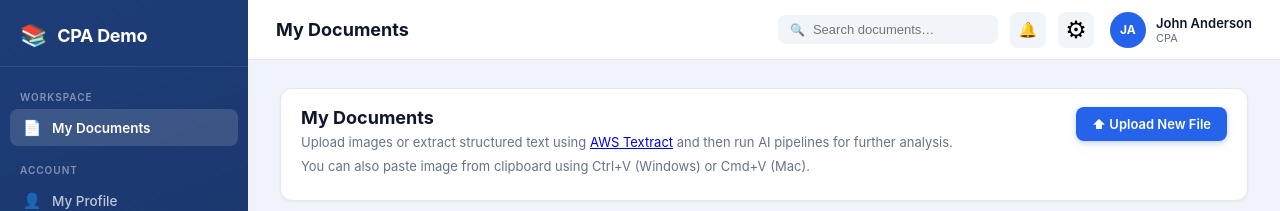
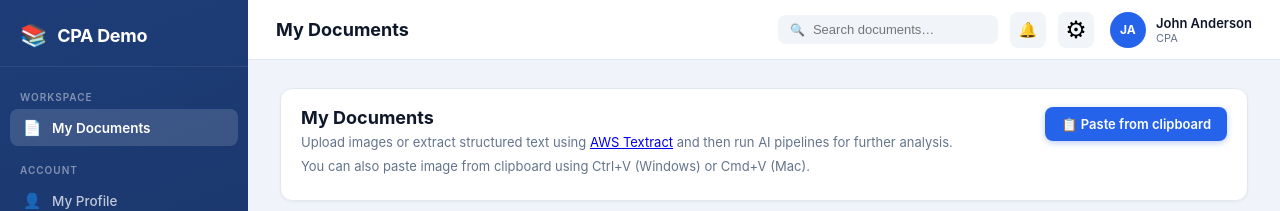
Before and after one commit to hza/cpademo, a React (Vite) app in the folder frontend/: page / in a window 1280 px wide. Shown: the top 211 px of the page. Built offline with nearby package versions, Linux system fonts and the light colour scheme; no server answers.

Commit message:
Add clipboard paste support for images and links in Upload component

```diff
--- a/frontend/src/components/Upload.jsx
+++ b/frontend/src/components/Upload.jsx
@@ -74,6 +74,47 @@ export default function Upload({ onOpenViewer }) {
       if (mime && mime.includes('/')) ext = mime.split('/')[1].split(';')[0]
     } catch (e) {}
     return `Paste-${id}.${ext}`
+  }
+
+  const pasteFromClipboard = async () => {
+    if (busy) return
+    setLinkError("")
+    setBusy(true)
+    try {
+      // Try reading image clipboard items (needs secure context / user gesture)
+      if (navigator.clipboard && navigator.clipboard.read) {
+        const items = await navigator.clipboard.read()
+        for (const item of items) {
+          for (const type of item.types) {
+            if (type.startsWith('image/')) {
+              const blob = await item.getType(type)
+              const name = genPasteName(type)
+              const file = new File([blob], name, { type: blob.type })
+              await doUpload(file)
+              setBusy(false)
+              return
+            }
+          }
+        }
+      }
+
+      // Fallback: read text and treat as an image link if possible
+      if (navigator.clipboard && navigator.clipboard.readText) {
+        const text = (await navigator.clipboard.readText()).trim()
+        if (/^https?:\/\/.+\.(png|jpe?g|gif|webp|svg)(\?.*)?$/i.test(text)) {
+          setDocumentLink(text)
+          await uploadDocumentLink()
+          setBusy(false)
+          return
+        }
+      }
+
+      setLinkError('No image found in clipboard')
+    } catch (err) {
+      setLinkError('Clipboard access denied or unsupported')
+    } finally {
+      setBusy(false)
+    }
   }
 
   const handlePaste = (e) => {
@@ -225,8 +266,8 @@ export default function Upload({ onOpenViewer }) {
           <p className="section-sub">You can also paste image from clipboard using Ctrl+V (Windows) or Cmd+V (Mac).</p>
         </div>
         <div style={{ display: 'flex', gap: 12, alignItems: 'center' }}>
-          <button className="btn-primary" onClick={() => inputRef.current.click()} disabled={busy}>
-            ⬆ Upload New File
+          <button className="btn-primary" onClick={pasteFromClipboard} disabled={busy}>
+            📋 Paste from clipboard
           </button>
         </div>
         <input ref={inputRef} type="file" accept="image/*,.pdf" style={{ display: "none" }}
```
